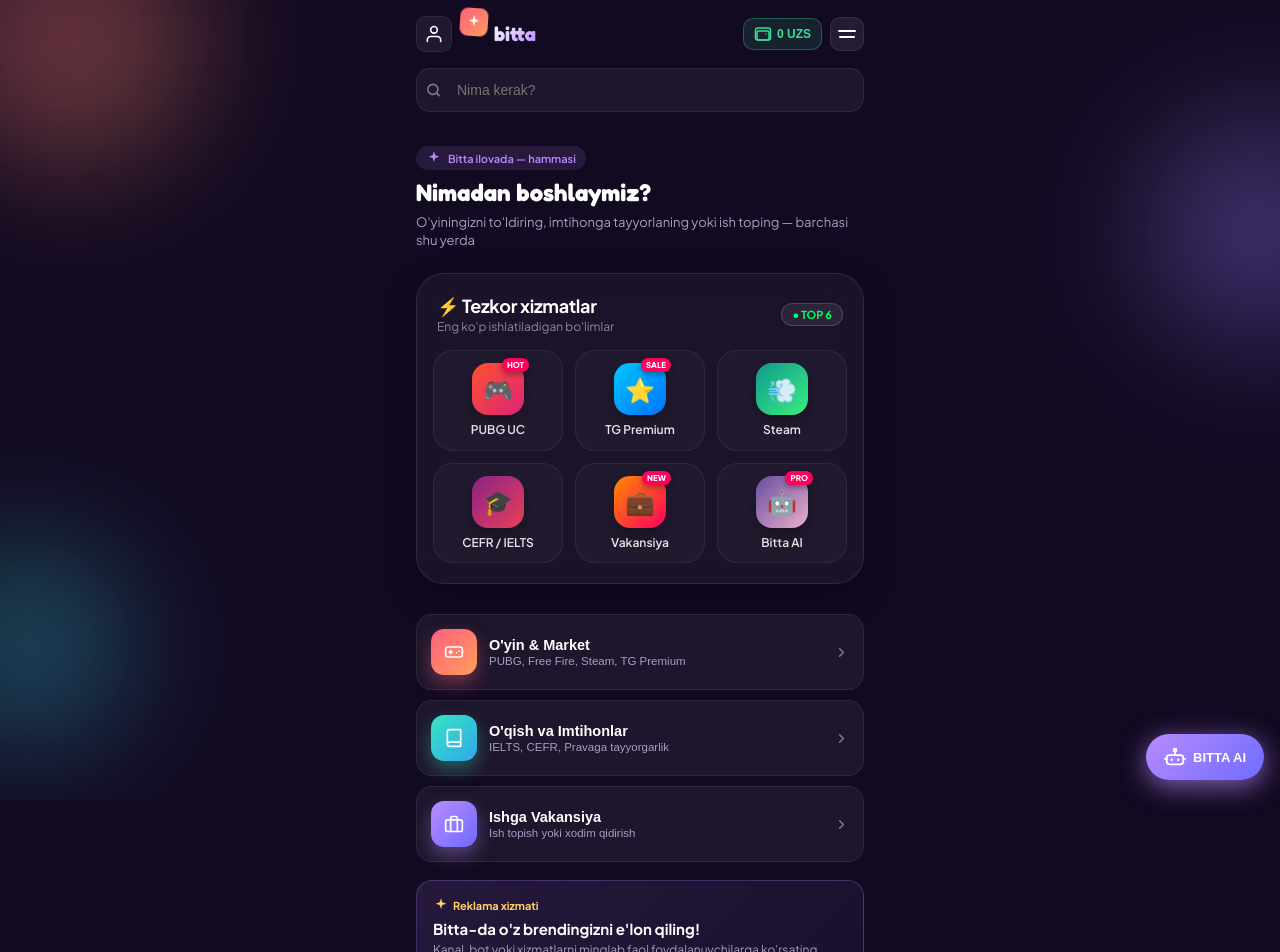
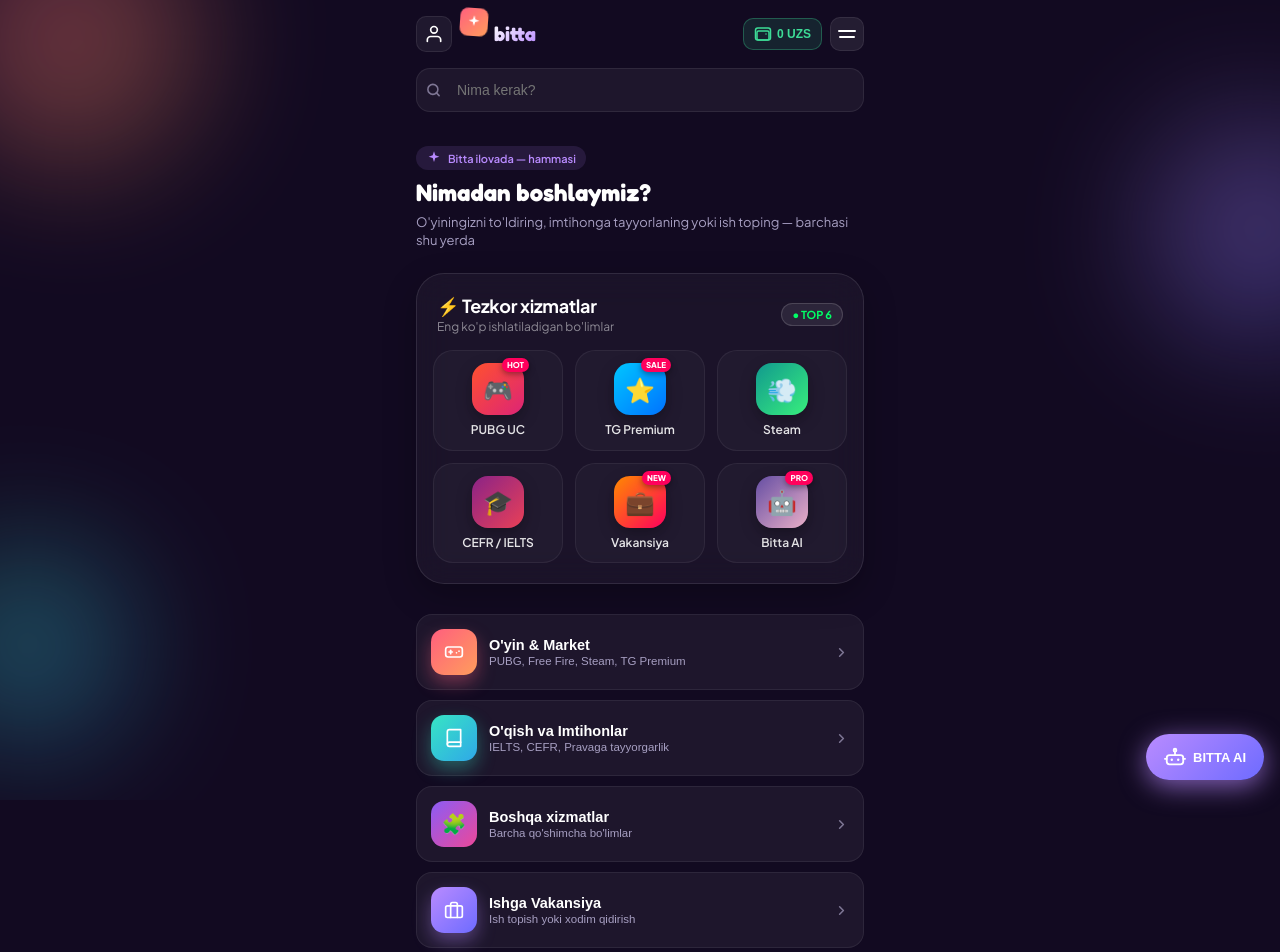
Before and after one commit to m1fne/BITTA-UI, a Next.js app: page / in a window 1280 px wide. Shown: the top 952 px of the page. Built offline with nearby package versions, Linux system fonts and the light colour scheme.

Commit message:
mini upgrade

```diff
--- a/app/page.tsx
+++ b/app/page.tsx
@@ -894,6 +894,22 @@
                     </div>
                     <span style={styles.arrowRight}><Icons.ChevronRight /></span>
                   </button>
+                  <button
+                    style={styles.categoryCard}
+                    onClick={() => console.log('Boshqa xizmatlar clicked')}
+                  >
+                    <div style={{ ...styles.categoryIconBadge, background: 'linear-gradient(135deg, #8B5CF6 0%, #EC4899 100%)' }}>
+                      <span style={{ fontSize: '20px' }}>🧩</span>
+                    </div>
+                    <span style={styles.categoryTextWrap}>
+                      <span style={styles.categoryTitle}>Boshqa xizmatlar</span>
+                      <span style={styles.categorySub}>Barcha qo'shimcha bo'limlar</span>
+                    </span>
+                    <span style={styles.arrowRight}>
+                      <Icons.ChevronRight />
+                    </span>
+                  </button>
+
 
                   <button style={styles.categoryCard} className="bt-tile" onClick={() => { haptic("light"); setActiveView("jobs"); }}>
                     <div style={{ ...styles.categoryIconBadge, background: themes.violet.grad, boxShadow: `0 8px 18px ${themes.violet.glow}` }}>
```
